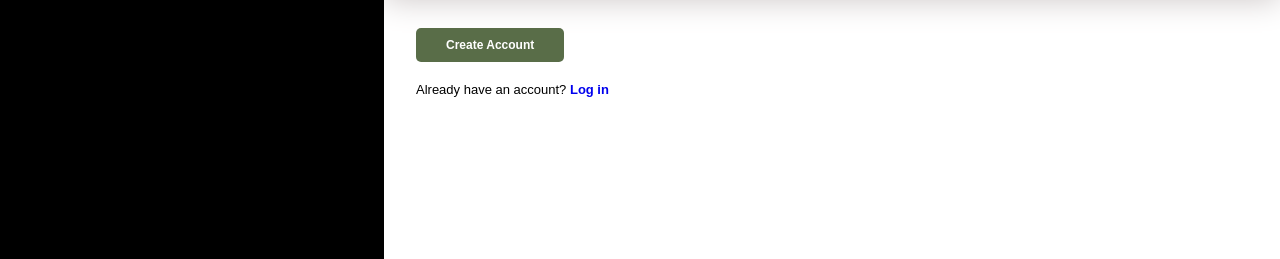
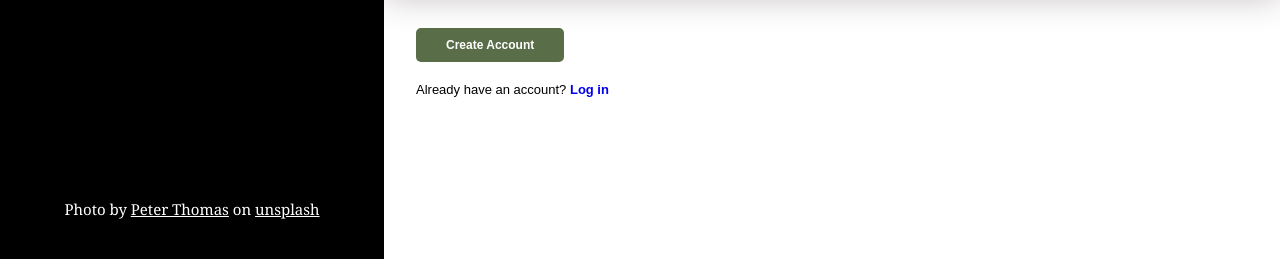
Before and after one commit to oliprog-sys/simple-signUp-form, a plain HTML site: page index.html in a window 1280 px wide. Shown: the part 541-800 px from the top of the page. Drawn offline with Linux system fonts and the light colour scheme.

Commit message:
a little modification

```diff
--- a/index.html
+++ b/index.html
@@ -12,6 +12,9 @@
             <img src="Images/form_img.jpg" alt="hiking page" width="600px" />
             <div class="brand-name">
                 <p>ARIF HIKING</p>
+            </div>
+            <div class="image-by">
+                <p>Photo by <a href="https://unsplash.com/@lifeof_peter_" class="link" target="_blank">Peter Thomas</a> on <a href="https://unsplash.com/" class="link" target="">unsplash</a></p>
             </div>
         </div>
         <div class="form-area">
--- a/styles.css
+++ b/styles.css
@@ -36,6 +36,27 @@
     font-size: 2.5rem;
     color: white;
     font-family: Georgia, 'Times New Roman', Times, serif;
+}
+
+.image-by {
+    width: 30%;
+    height: 100px;
+    position: absolute;
+    bottom: 0;
+    display:flex;
+    align-items: center;
+    justify-content: center;
+}
+
+.image-by > p {
+    font-size: 15px;
+    color: white;
+    font-family: Georgia, 'Times New Roman', Times, serif;
+}
+
+.link {
+    text-decoration: underline;
+    color: white;
 }
 
 .form-area {
```
